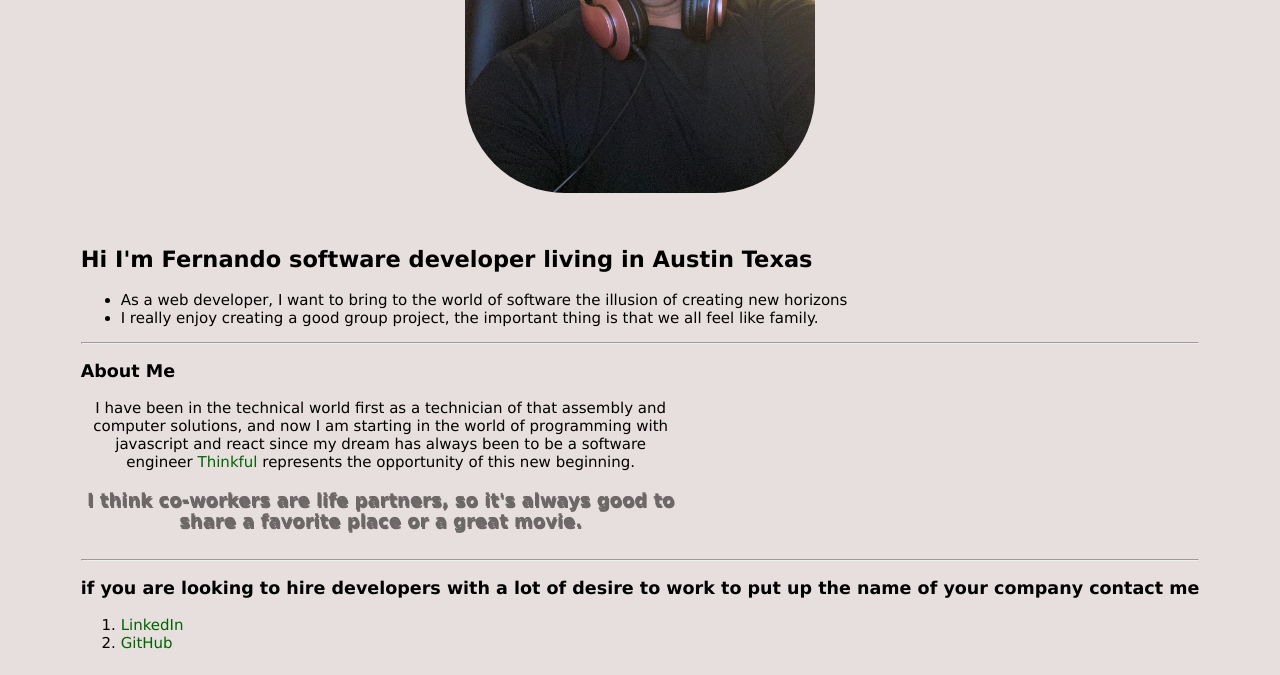
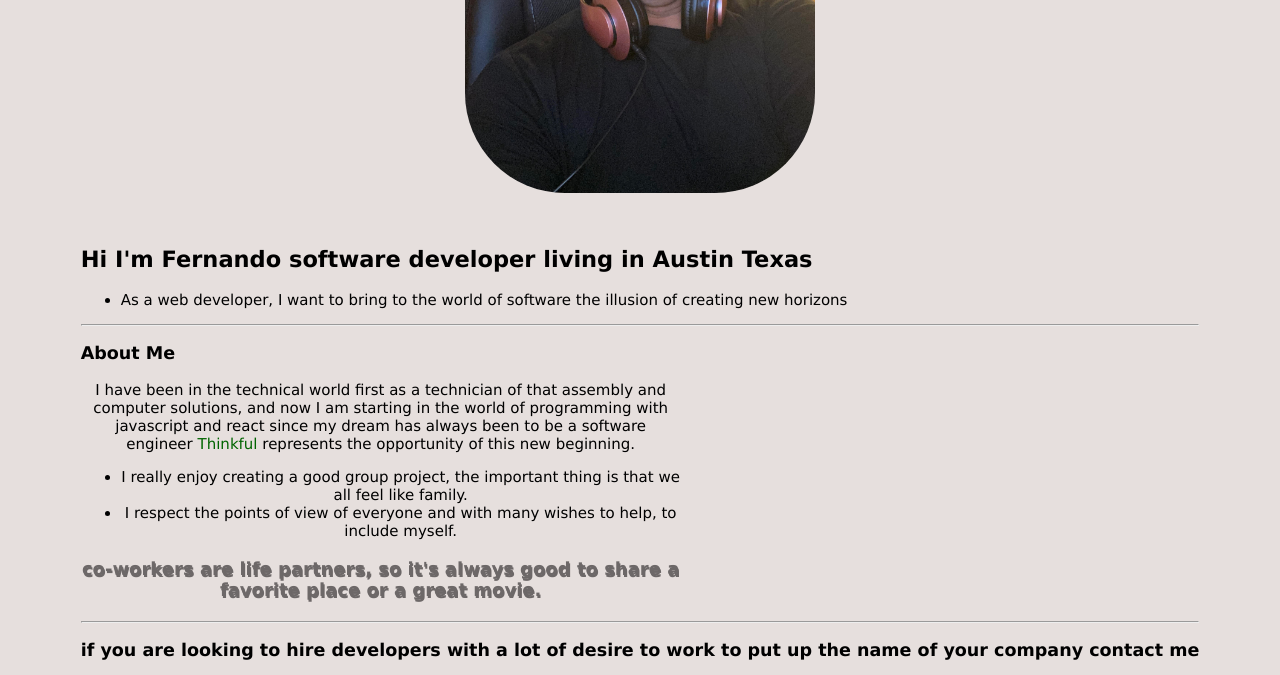
Before and after one commit to barbaroreyes/newPortafolio, a plain HTML site: page index.html in a window 1280 px wide. Shown: the part 446-1121 px from the top of the page. Drawn offline with Linux system fonts and the light colour scheme.

Commit message:
added point o view

```diff
--- a/index.html
+++ b/index.html
@@ -22,7 +22,7 @@
             <h2>Hi I'm  Fernando software developer living in Austin  Texas</h2>
             <ul>
                 <li> As a web developer, I want to bring to the world of software the illusion of creating new horizons</li>
-                <li>I really enjoy creating a good group project, the important thing is that we all feel like family.</li>
+
             </ul>
         </article>
         <hr>
@@ -34,7 +34,11 @@
                    a technician of that assembly and computer solutions, and now I am
                    starting in the world of programming with javascript and react since my dream has always been to be a
                   software engineer <a href="https://www.thinkful.com/"> Thinkful</a> represents the opportunity of this new beginning.</p>
-                  <h3 id="read">I think co-workers are life partners, so it's always good to share a favorite place or a great movie.</h3>
+                  <ul>
+                    <li>I really enjoy creating a good group project, the important thing is that we all feel like family.</li>
+                    <li>I respect the points of view of everyone and with many wishes to help, to include myself.</li>
+                  </ul>
+                  <h3 id="read"> co-workers are life partners, so it's always good to share a favorite place or a great movie.</h3>
             </div>
         </section>
         <hr>
--- a/styles.css
+++ b/styles.css
@@ -32,7 +32,7 @@ img{
     width: 600px;
     height: 90px;
     text-align: center;
-    margin-bottom: 70px;
+    margin-bottom: 150px;
 }
 #read{
     text-shadow: 1px 2px;
```
